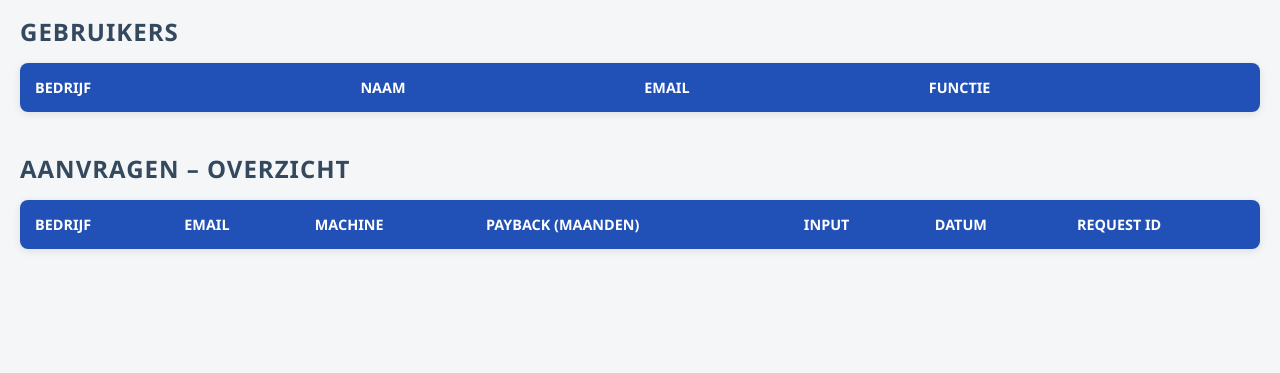
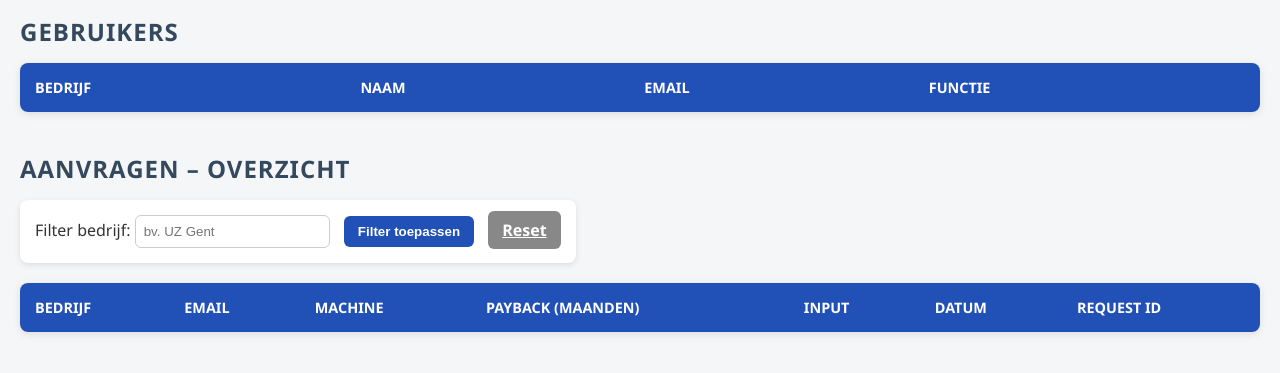
Before and after one commit to A-D-DBS-application/web-application-2025-group41, a Flask app: page /admin in a window 1280 px wide. Shown: the part 140-513 px from the top of the page. Run offline with Flask 3, Linux system fonts and the light colour scheme; the visitor is signed in with stand-in values (Sample User, id 1); data that the repository does not hold is empty.

Commit message:
Filter admin

```diff
--- a/Mediwaste Solutions BV_app/app/routes.py
+++ b/Mediwaste Solutions BV_app/app/routes.py
@@ -236,55 +236,64 @@ def admin_dashboard():
     page_size = 20
     offset = (page - 1) * page_size
 
-    # Load all users
-    users = User.query.all()
+    # Filtering parameter (ONLY company)
+    filter_company = request.args.get("company", default="", type=str)
 
-    # JOIN QUERY – alles in één rij
+    # USERS (sorted alphabetically by company)
+    users = User.query.order_by(User.name_organization.asc()).all()
+
+    # Base query
+    query = (
+        db.session.query(
+            Request.id.label("request_id"),
+            Request.created_at.label("created_at"),
+
+            User.email.label("email"),
+            User.name_organization.label("company"),
+            User.name_user.label("username"),
+
+            WasteProfile.hmw_total_weight,
+            WasteProfile.cost_collection_processing,
+            WasteProfile.wiva_types,
+            WasteProfile.number_of_barrels_1,
+            WasteProfile.number_of_barrels_2,
+            WasteProfile.number_of_barrels_3,
+            WasteProfile.number_of_barrels_4,
+            WasteProfile.volume_barrels_1,
+            WasteProfile.volume_barrels_2,
+            WasteProfile.volume_barrels_3,
+            WasteProfile.volume_barrels_4,
+            WasteProfile.cost_hmw_barrels_1,
+            WasteProfile.cost_hmw_barrels_2,
+            WasteProfile.cost_hmw_barrels_3,
+            WasteProfile.cost_hmw_barrels_4,
+            WasteProfile.steam_generator_needed,
+
+            MachineSizeCalc1.recommended_machine_id,
+            MachineSpecs.size_code.label("machine_type"),
+            PaybackPeriodCalc2.payback_months
+        )
+        .join(User, User.id == Request.user_id)
+        .join(WasteProfile, WasteProfile.request_id == Request.id)
+        .join(MachineSizeCalc1, MachineSizeCalc1.request_id == Request.id)
+        .join(MachineSpecs, MachineSpecs.id == MachineSizeCalc1.recommended_machine_id)
+        .join(PaybackPeriodCalc2, PaybackPeriodCalc2.request_id == Request.id)
+    )
+
+    # Apply company filter
+    if filter_company:
+        query = query.filter(User.name_organization.ilike(f"%{filter_company}%"))
+
+    # Pagination
     results = (
-    db.session.query(
-        Request.id.label("request_id"),
-        Request.created_at.label("created_at"),
+        query.order_by(Request.created_at.desc())
+        .limit(page_size)
+        .offset(offset)
+        .all()
+    )
 
-        User.email.label("email"),
-        User.name_organization.label("company"),
-        User.name_user.label("username"),
-
-        WasteProfile.hmw_total_weight,
-        WasteProfile.cost_collection_processing,
-        WasteProfile.wiva_types,
-        WasteProfile.number_of_barrels_1,
-        WasteProfile.number_of_barrels_2,
-        WasteProfile.number_of_barrels_3,
-        WasteProfile.number_of_barrels_4,
-        WasteProfile.volume_barrels_1,
-        WasteProfile.volume_barrels_2,
-        WasteProfile.volume_barrels_3,
-        WasteProfile.volume_barrels_4,
-        WasteProfile.cost_hmw_barrels_1,
-        WasteProfile.cost_hmw_barrels_2,
-        WasteProfile.cost_hmw_barrels_3,
-        WasteProfile.cost_hmw_barrels_4,
-        WasteProfile.steam_generator_needed,
-
-        MachineSizeCalc1.recommended_machine_id,
-        MachineSpecs.size_code.label("machine_type"),   # ✔️ nieuw
-        PaybackPeriodCalc2.payback_months
-    )
-    .join(User, User.id == Request.user_id)
-    .join(WasteProfile, WasteProfile.request_id == Request.id)
-    .join(MachineSizeCalc1, MachineSizeCalc1.request_id == Request.id)
-    .join(MachineSpecs, MachineSpecs.id == MachineSizeCalc1.recommended_machine_id)   # ✔️ nieuw
-    .join(PaybackPeriodCalc2, PaybackPeriodCalc2.request_id == Request.id)
-    .order_by(Request.created_at.desc())
-    .limit(page_size)
-    .offset(offset)
-    .all()
-)
-
-
-    # COUNT FOR PAGINATION
-    total_requests = Request.query.count()
-    max_pages = (total_requests + page_size - 1) // page_size
+    total_filtered = query.count()
+    max_pages = (total_filtered + page_size - 1) // page_size
 
     has_prev = page > 1
     has_next = page < max_pages
@@ -296,5 +305,6 @@ def admin_dashboard():
         page=page,
         has_prev=has_prev,
         has_next=has_next,
-        max_pages=max_pages
+        max_pages=max_pages,
+        filter_company=filter_company
     )
--- a/Mediwaste Solutions BV_app/app/templates/admin_dashboard.html
+++ b/Mediwaste Solutions BV_app/app/templates/admin_dashboard.html
@@ -7,27 +7,58 @@
     <link rel="stylesheet" href="{{ url_for('static', filename='css/admin.css') }}">
 
     <style>
-        .details-row {
-            display: none;
-            background-color: #f7faff;
+        .details-row { display: none; background-color: #f7faff; }
+        .details-cell { padding: 20px; }
+        .details-btn {
+            background-color: #2150b6; color: white;
+            border: none; padding: 8px 14px;
+            border-radius: 6px; cursor: pointer; font-size: 0.9rem;
+        }
+        .details-btn:hover { background-color: #183f8f; }
+
+        .filter-box {
+            background: white;
+            padding: 15px;
+            border-radius: 8px;
+            box-shadow: 0 2px 6px rgba(0,0,0,0.1);
+            margin-bottom: 20px;
+            width: fit-content;
         }
 
-        .details-cell {
-            padding: 20px;
+        .filter-box input {
+            padding: 8px;
+            border-radius: 6px;
+            border: 1px solid #ccc;
+            margin-right: 10px;
         }
 
-        .details-btn {
+        .filter-btn {
             background-color: #2150b6;
             color: white;
-            border: none;
             padding: 8px 14px;
             border-radius: 6px;
+            border: none;
             cursor: pointer;
-            font-size: 0.9rem;
+            font-weight: 600;
         }
 
-        .details-btn:hover {
+        .filter-btn:hover {
             background-color: #183f8f;
+        }
+
+        .reset-btn {
+            background-color: #888;
+            color: white;
+            padding: 8px 14px;
+            border-radius: 6px;
+            border: none;
+            cursor: pointer;
+            margin-left: 10px;
+            font-weight: 600;
+        }
+
+        .reset-btn:hover {
+            background-color: #666;
         }
 
         .input-block { margin-bottom: 12px; }
@@ -66,9 +97,24 @@
 </table>
 
 
-    <!-- REQUEST TABLE -->
+<!-- FILTERS (ONLY COMPANY) -->
 <h2>Aanvragen – Overzicht</h2>
 
+<form method="GET" action="{{ url_for('main.admin_dashboard') }}">
+    <div class="filter-box">
+
+        <label>Filter bedrijf:</label>
+        <input type="text" name="company" value="{{ filter_company }}" placeholder="bv. UZ Gent">
+
+        <button type="submit" class="filter-btn">Filter toepassen</button>
+
+        <!-- RESET BUTTON -->
+        <a href="{{ url_for('main.admin_dashboard') }}" class="reset-btn">Reset</a>
+    </div>
+</form>
+
+
+<!-- REQUEST TABLE -->
 <table>
     <thead>
         <tr>
@@ -169,32 +176,24 @@
 <div style="text-align: center; margin-top: 25px;">
 
     {% if has_prev %}
-            <a href="{{ url_for('main.admin_dashboard', page=page-1) }}"
-               class="show-more-btn"
-               style="margin-right: 10px;">
-                ← Vorige
-            </a>
+        <a href="{{ url_for('main.admin_dashboard', page=page-1, company=filter_company) }}"
+           class="show-more-btn" style="margin-right: 10px;">← Vorige</a>
     {% endif %}
 
     {% if has_next %}
-            <a href="{{ url_for('main.admin_dashboard', page=page+1) }}"
-               class="show-more-btn"
-               style="margin-left: 10px;">
-                Volgende →
-            </a>
+        <a href="{{ url_for('main.admin_dashboard', page=page+1, company=filter_company) }}"
+           class="show-more-btn" style="margin-left: 10px;">Volgende →</a>
     {% endif %}
 
 </div>
 
 
-    <!-- DETAILS JS -->
 <script>
 document.addEventListener("DOMContentLoaded", () => {
     document.querySelectorAll(".details-btn").forEach(btn => {
         btn.addEventListener("click", () => {
-                    const row = document.getElementById(btn.dataset.target);
-                    row.style.display =
-                        row.style.display === "table-row" ? "none" : "table-row";
+            const r = document.getElementById(btn.dataset.target);
+            r.style.display = (r.style.display === "table-row") ? "none" : "table-row";
         });
     });
 });
```
Also changed, not shown: other parts of Mediwaste Solutions BV_app/app/templates/admin_dashboard.html (+7 -46 lines). Lines whose indentation alone changed are shown as unchanged.
